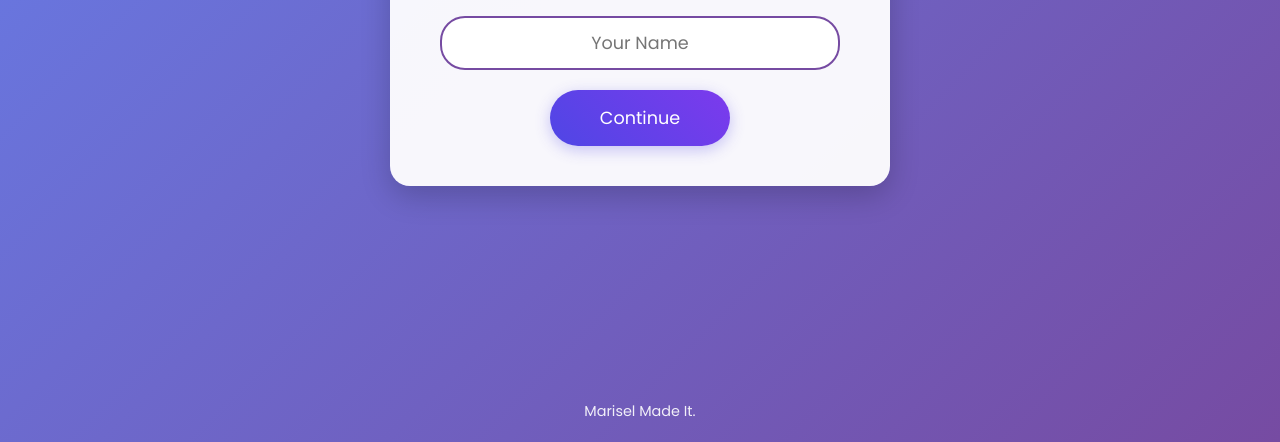
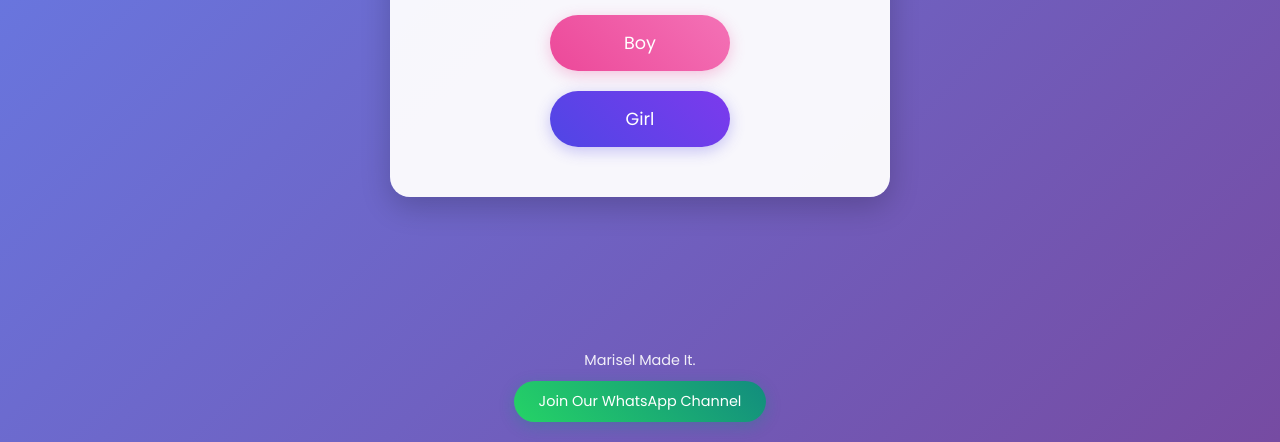
Before and after one commit to betingrich/I, a plain HTML site: page index.html in a window 1280 px wide. Shown: the part 358-800 px from the top of the page. Drawn offline with Linux system fonts and the light colour scheme.

Commit message:
Update index.html

```diff
--- a/index.html
+++ b/index.html
@@ -3,7 +3,7 @@
 <head>
     <meta charset="UTF-8">
     <meta name="viewport" content="width=device-width, initial-scale=1.0">
-    <title>Enter Your Name</title>
+    <title>Select Your Gender</title>
     <link href="https://fonts.googleapis.com/css2?family=Poppins:wght@300;400;600&display=swap" rel="stylesheet">
     <style>
         * {
@@ -33,7 +33,6 @@
             transition: transform 0.3s ease;
             max-width: 500px;
             width: 100%;
-            animation: fadeIn 0.6s ease-out;
         }
 
         .container:hover {
@@ -48,21 +47,11 @@
             letter-spacing: 1px;
         }
 
-        input {
-            width: 100%;
-            padding: 12px;
-            margin-bottom: 20px;
-            border: 2px solid #764ba2;
-            border-radius: 25px;
-            outline: none;
-            font-size: 1.1em;
-            text-align: center;
-        }
-
         button {
             background: linear-gradient(45deg, #4f46e5, #7c3aed);
             border: none;
             padding: 15px 40px;
+            margin: 10px;
             color: white;
             border-radius: 50px;
             font-size: 1.1em;
@@ -72,9 +61,18 @@
             width: 180px;
         }
 
+        button:nth-child(2) {
+            background: linear-gradient(45deg, #ec4899, #f472b6);
+            box-shadow: 0 4px 15px rgba(236, 72, 153, 0.3);
+        }
+
         button:hover {
             transform: scale(1.05);
             box-shadow: 0 8px 25px rgba(79, 70, 229, 0.4);
+        }
+
+        button:nth-child(2):hover {
+            box-shadow: 0 8px 25px rgba(236, 72, 153, 0.4);
         }
 
         footer {
@@ -83,6 +81,23 @@
             text-align: center;
             color: rgba(255, 255, 255, 0.9);
             font-size: 0.9em;
+        }
+
+        .whatsapp-btn {
+            display: inline-block;
+            background: linear-gradient(45deg, #25d366, #128c7e);
+            color: white;
+            padding: 10px 25px;
+            border-radius: 50px;
+            text-decoration: none;
+            margin-top: 10px;
+            transition: all 0.3s ease;
+            box-shadow: 0 4px 15px rgba(18, 140, 126, 0.3);
+        }
+
+        .whatsapp-btn:hover {
+            transform: scale(1.05);
+            box-shadow: 0 8px 25px rgba(18, 140, 126, 0.4);
         }
 
         @media (max-width: 480px) {
@@ -101,29 +116,22 @@
             from { opacity: 0; transform: translateY(20px); }
             to { opacity: 1; transform: translateY(0); }
         }
+
+        .container {
+            animation: fadeIn 0.6s ease-out;
+        }
     </style>
 </head>
 <body>
-
     <div class="container">
-        <h2>Enter Your Name</h2>
-        <input type="text" id="userName" placeholder="Your Name">
-        <button onclick="saveName()">Continue</button>
+        <h2>Select Your Gender</h2>
+        <button onclick="window.location.href='name.html?gender=boy'">Boy</button>
+        <button onclick="window.location.href='name.html?gender=girl'">Girl</button>
     </div>
 
     <footer>
         <p>Marisel Made It.</p>
+        <a href="https://whatsapp.com/channel/0029Vajvy2kEwEjwAKP4SI0x" class="whatsapp-btn">Join Our WhatsApp Channel</a>
     </footer>
-
-    <script>
-        function saveName() {
-            let name = document.getElementById("userName").value;
-            if (name) {
-                localStorage.setItem("userName", name);
-                window.location.href = "quotes.html";
-            }
-        }
-    </script>
-
 </body>
 </html>
```
